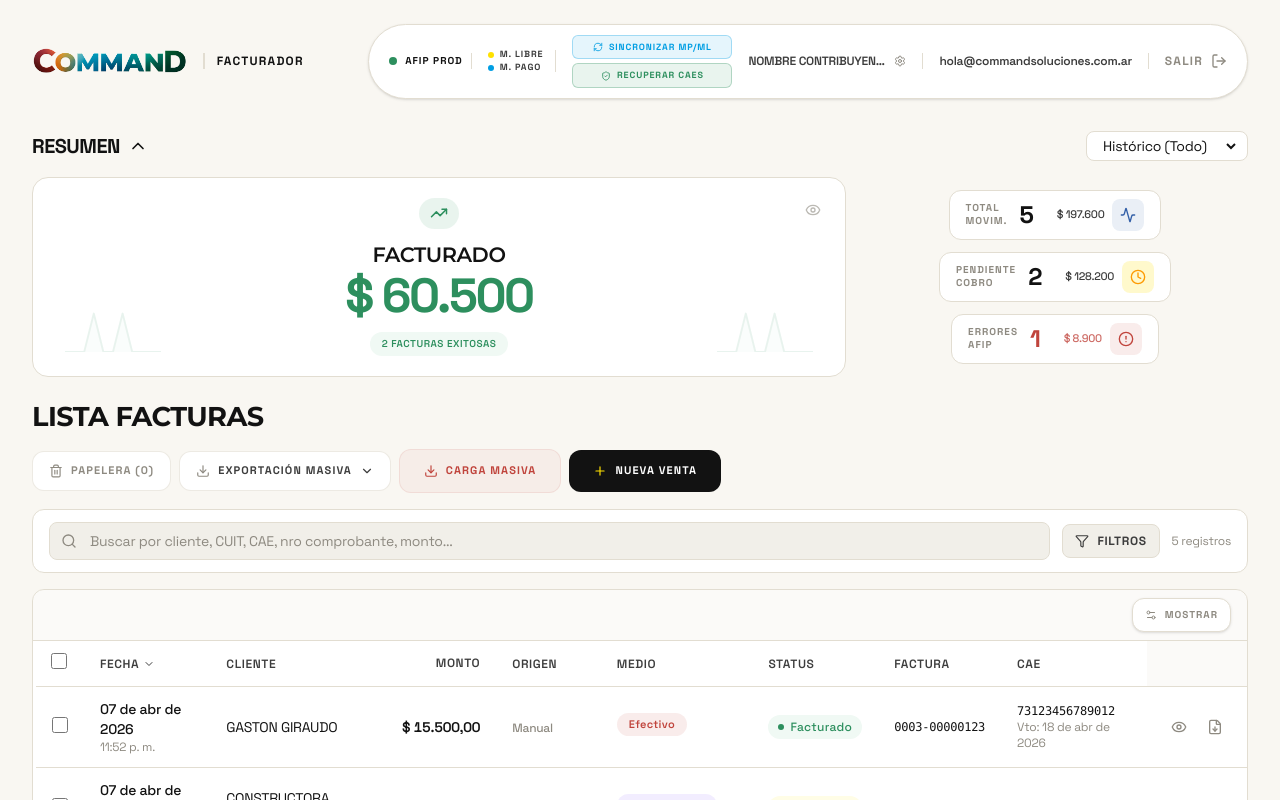
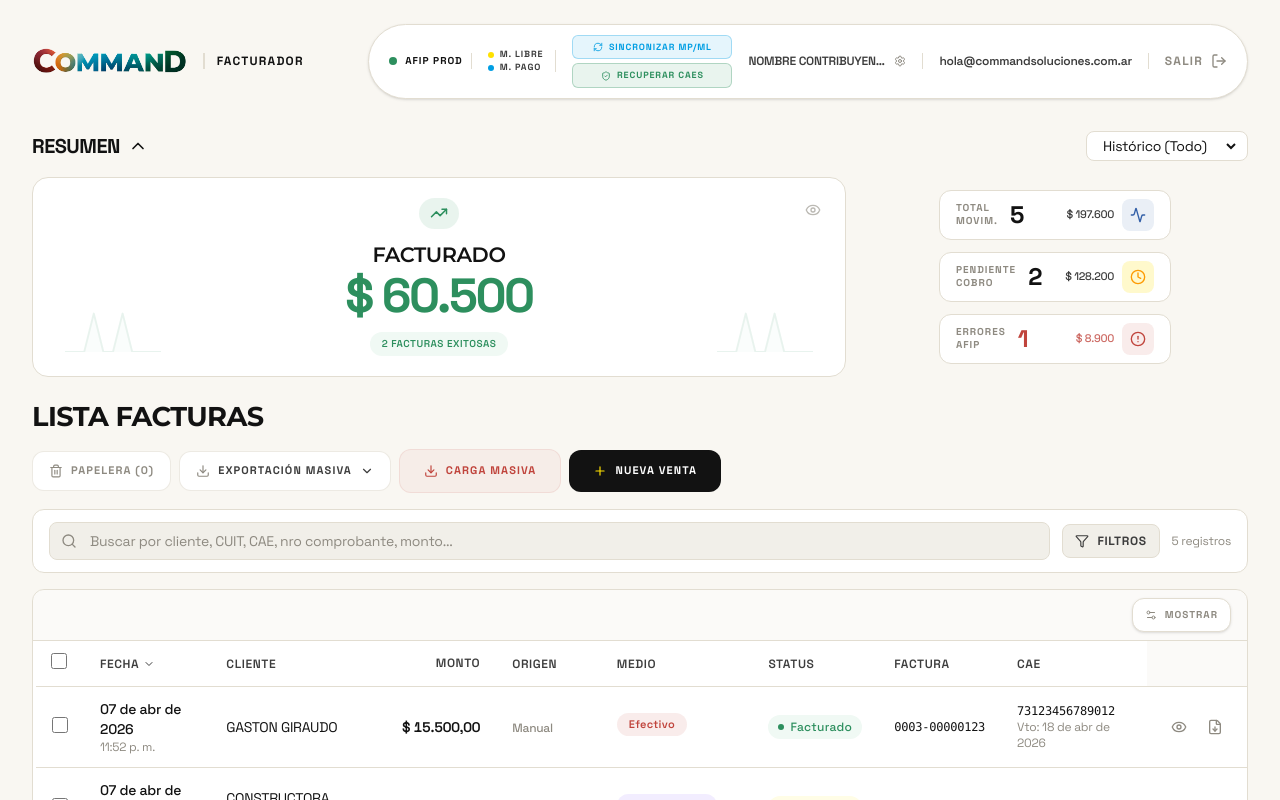
Before and after one commit to curiosidadparlante-jpg/demofacturador, a React (Vite) app: page / in a window 1280 px wide. Shown: the top 800 px of the page. Built offline with nearby package versions, Linux system fonts and the light colour scheme.

Commit message:
UI: Stack mini cards vertically and make them uniform width

```diff
--- a/src/components/StatsCards.jsx
+++ b/src/components/StatsCards.jsx
@@ -109,12 +109,12 @@ export default function StatsCards({ ventas, onCardClick }) {
 
         {/* 2. STACK OF 3 MINI CARDS */}
         <div className="xl:flex-[1] flex justify-center items-center h-auto xl:h-[200px]">
-          <div className="flex flex-row flex-wrap justify-center items-center gap-3">
+          <div className="flex flex-col justify-center items-center gap-3 w-full sm:w-auto">
 
             {/* Total Ventas */}
             <button
               onClick={() => onCardClick('Total Ventas', activas, timeframe)}
-              className="w-max min-h-0 bg-white border border-border rounded-xl px-3 sm:px-4 py-2 flex items-center gap-3 sm:gap-6 justify-between transition-all duration-300 hover:shadow-sm hover:border-blue outline-none cursor-pointer group"
+              className="w-full min-h-0 bg-white border border-border rounded-xl px-3 sm:px-4 py-2 flex items-center gap-3 sm:gap-6 justify-between transition-all duration-300 hover:shadow-sm hover:border-blue outline-none cursor-pointer group"
             >
               {/* Left Box: Text + Principal Number (Quantity) */}
               <div className="flex items-center gap-2 sm:gap-3">
@@ -133,7 +133,7 @@ export default function StatsCards({ ventas, onCardClick }) {
             {/* Pendientes */}
             <button
               onClick={() => onCardClick('Pendientes', pendientes, timeframe)}
-              className="w-max min-h-0 bg-white border border-border rounded-xl px-3 sm:px-4 py-2 flex items-center gap-3 sm:gap-6 justify-between transition-all duration-300 hover:shadow-sm hover:border-amber-400 outline-none cursor-pointer group"
+              className="w-full min-h-0 bg-white border border-border rounded-xl px-3 sm:px-4 py-2 flex items-center gap-3 sm:gap-6 justify-between transition-all duration-300 hover:shadow-sm hover:border-amber-400 outline-none cursor-pointer group"
             >
               {/* Left Box: Text + Principal Number (Quantity) */}
               <div className="flex items-center gap-2 sm:gap-3">
@@ -152,7 +152,7 @@ export default function StatsCards({ ventas, onCardClick }) {
             {/* Con Error */}
             <button
               onClick={() => onCardClick('Con Error', conError, timeframe)}
-              className="w-max min-h-0 bg-white border border-border rounded-xl px-3 sm:px-4 py-2 flex items-center gap-3 sm:gap-6 justify-between transition-all duration-300 hover:shadow-sm hover:border-red outline-none cursor-pointer group"
+              className="w-full min-h-0 bg-white border border-border rounded-xl px-3 sm:px-4 py-2 flex items-center gap-3 sm:gap-6 justify-between transition-all duration-300 hover:shadow-sm hover:border-red outline-none cursor-pointer group"
             >
               {/* Left Box: Text + Principal Number (Quantity) */}
               <div className="flex items-center gap-2 sm:gap-3">
```
